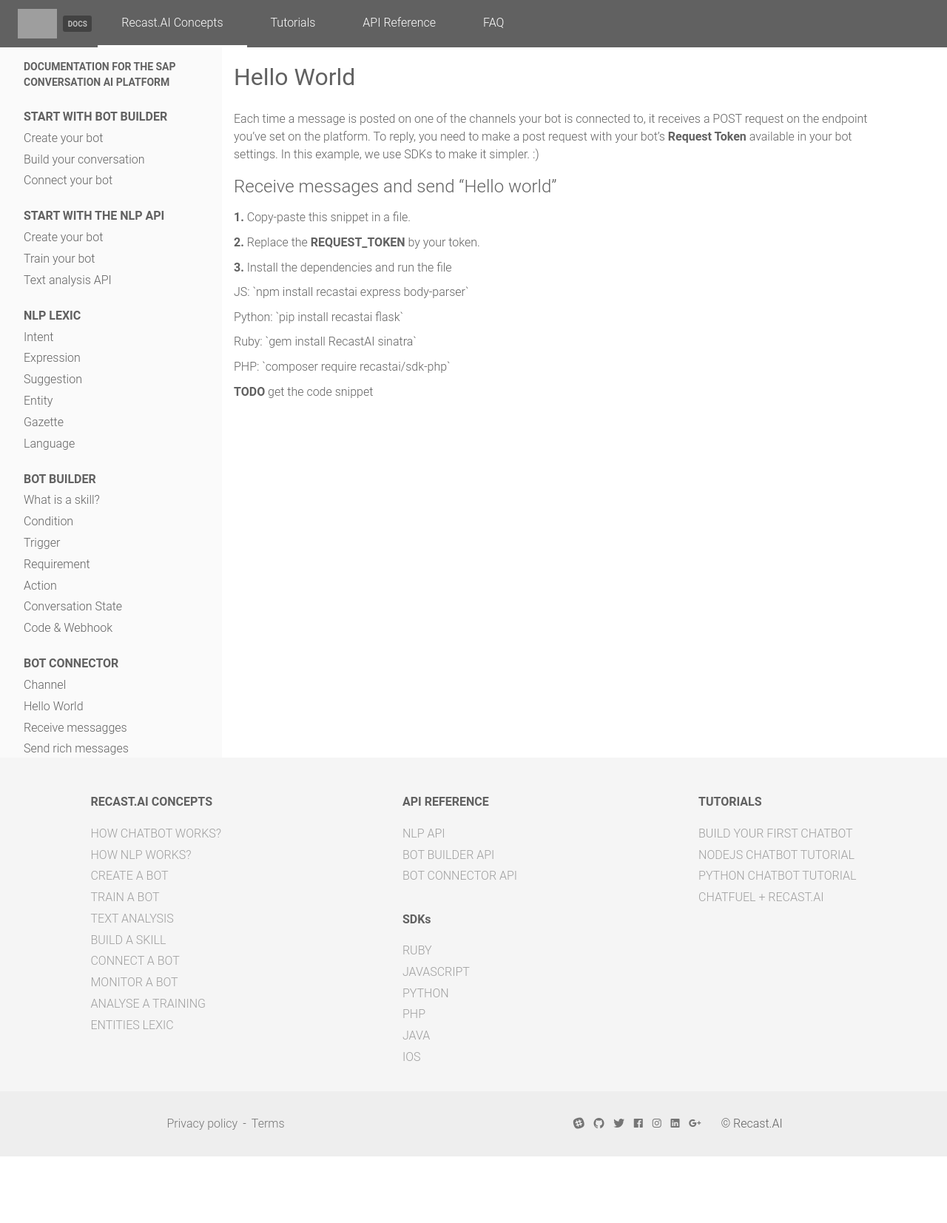
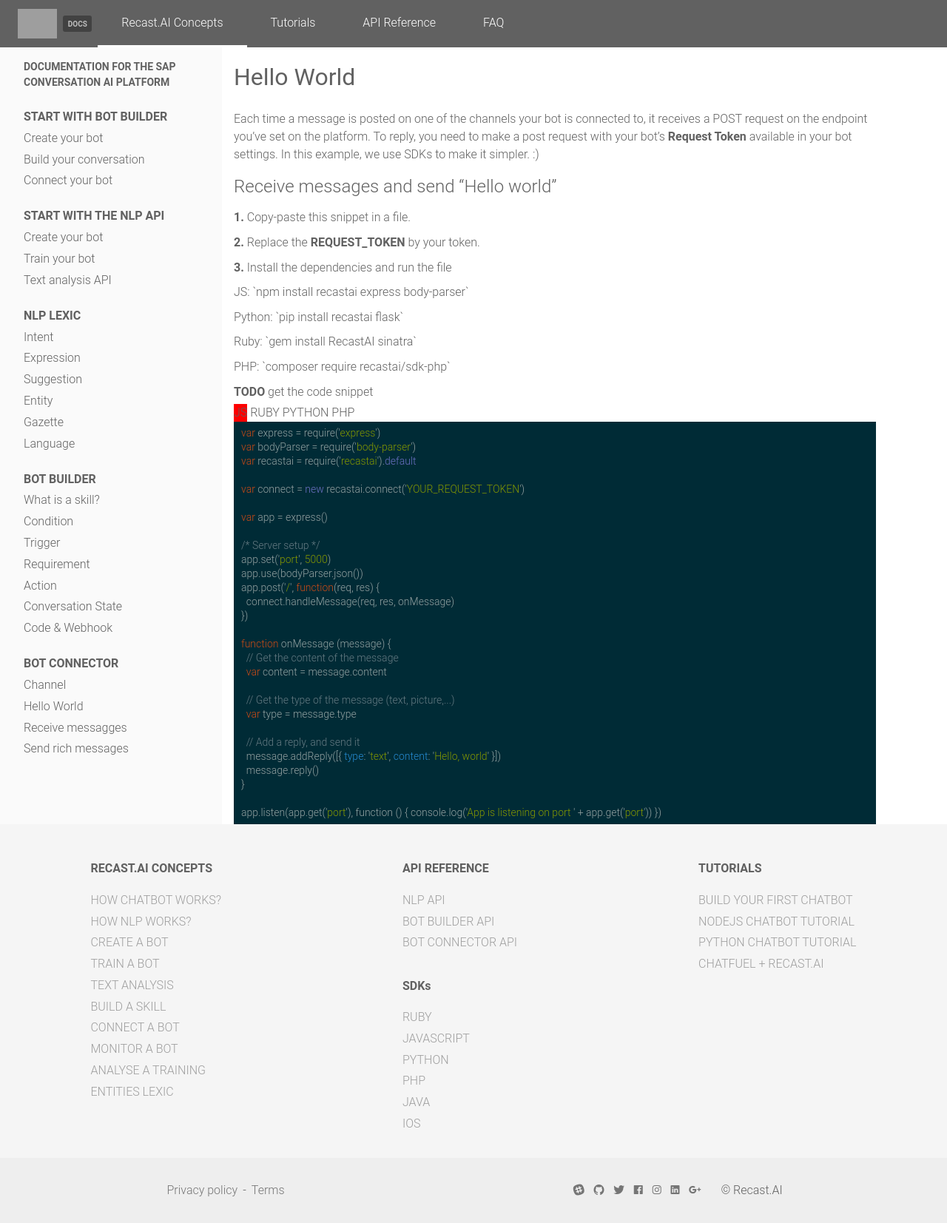
Before and after one commit to SAP-archive/docs, a Jekyll site: the page built from concepts/bot_connector/hello_world.md, in a window 1280 px wide. Shown: the whole page at 74% size. Built offline with Jekyll 4.4.1, drawn with Linux system fonts in a browser that asks for light colours; nearby versions of some CDN libraries; a script that is not in the unit is left out; before the commit the page ends 1563 px from its top, so only the background shows below that; grey boxes are pictures that could not be loaded.

Commit message:
feat(core) add hello_world snippet skeleton

```diff
--- a/_layouts/concept.html
+++ b/_layouts/concept.html
@@ -2,11 +2,14 @@
 layout: default
 ---
 <div class="Concept">
+  <script src="{{ "/assets/js/hello_snippet.js" | relative_url }}"></script>
+
   {% include nav.html %}
 
   <div class="Concept-content">
     <h1>{{ page.title }}</h1>
 
     {{ page.content | markdownify }}
+
   </div>
 </div>
--- a/concepts/bot_connector/hello_world.md
+++ b/concepts/bot_connector/hello_world.md
@@ -17,8 +17,6 @@
 **3.** Install the dependencies and run the file
 
 
-
-
 JS: \`npm install recastai express body-parser\`
 
 Python: \`pip install recastai flask\`
@@ -28,3 +26,163 @@
 PHP: \`composer require recastai/sdk-php\`
 
 **TODO** get the code snippet
+
+<style>
+  .highlighter-rouge {
+    display: none;
+  }
+
+  .snippet-tab-active {
+    background-color: red;
+  }
+
+  .snippet-active {
+    display: block !important;
+  }
+</style>
+
+<script>
+  function activateHelloSnippet(language) {
+    document.querySelectorAll(".snippet-tab")
+      .forEach(elem => elem.classList.remove("snippet-tab-active"));
+    document.getElementById(`hello-snippet-${language}`).classList.add("snippet-tab-active")
+
+    for (const lng of ["javascript", "ruby", "python", "php"]) {
+      if (lng === language) {
+        document.querySelector(`.language-${language}`).classList.add("snippet-active")
+      } else {
+        document.querySelector(`.language-${lng}`).classList.remove("snippet-active")
+      }
+    }
+  };
+
+  document.addEventListener("DOMContentLoaded", () => {
+    activateHelloSnippet("javascript")
+  });
+</script>
+
+<div id="hello-snippet-container">
+  <div class="snippet-tabs">
+    <button onclick="activateHelloSnippet('javascript')" id="hello-snippet-javascript" class="snippet-tab">JS</button>
+    <button onclick="activateHelloSnippet('ruby')" id="hello-snippet-ruby" class="snippet-tab">RUBY</button>
+    <button onclick="activateHelloSnippet('python')" id="hello-snippet-python" class="snippet-tab">PYTHON</button>
+    <button onclick="activateHelloSnippet('php')" id="hello-snippet-php" class="snippet-tab">PHP</button>
+  </div>
+</div>
+
+~~~ javascript
+var express = require('express')
+var bodyParser = require('body-parser')
+var recastai = require('recastai').default
+
+var connect = new recastai.connect('YOUR_REQUEST_TOKEN')
+
+var app = express()
+
+/* Server setup */
+app.set('port', 5000)
+app.use(bodyParser.json())
+app.post('/', function(req, res) {
+  connect.handleMessage(req, res, onMessage)
+})
+
+function onMessage (message) {
+  // Get the content of the message
+  var content = message.content
+
+  // Get the type of the message (text, picture,...)
+  var type = message.type
+
+  // Add a reply, and send it
+  message.addReply([{ type: 'text', content: 'Hello, world' }])
+  message.reply()
+}
+
+app.listen(app.get('port'), function () { console.log('App is listening on port ' + app.get('port')) })
+~~~
+
+~~~ ruby
+require 'sinatra'
+require 'recastai'
+
+connect = RecastAI::Connect.new('YOUR_REQUEST_TOKEN')
+
+set :port, 5000
+
+post '/' do
+  connect.handle_message(request) do |message|
+    # Get the content of the message
+    content = message.content
+
+    # Get the type of the message (text, picture,...)
+    type = message.type
+
+    # Add a reply, and send it
+    replies = [{type: 'text', content: 'Hello, world'}]
+
+    connect.send_message(replies, message.conversation_id)
+  end
+end
+~~~
+
+~~~ python
+from recastai import Connect
+from flask import Flask, request, jsonify
+
+connect = Connect('YOUR_REQUEST_TOKEN')
+
+def bot(request):
+  message = connect.parse_message(request)
+
+  # Get the content of the message
+  content = message.content
+
+  # Get the type of the message (text, picture,...)
+  type = message.type
+
+  # Add a reply, and send it
+  replies = [{type: 'text', content: 'Hello, world'}]
+
+  connect.send_message(replies, message.conversation_id)
+
+  return jsonify(status=200)
+
+app = Flask(__name__)
+
+@app.route('/', methods=['POST'])
+def root():
+  return bot(request)
+
+app.run(port='5000')
+~~~
+
+~~~ php
+<?php
+use RecastAI\Client;
+
+// Start Slim server
+$app = new \Slim\App();
+
+// Instantiate the Connect Client
+$connect = Client::Connect($_ENV["YOUR_REQUEST_TOKEN"]);
+
+//Handle / route
+$app->post('/', function ($request, $response) {
+  $connect->handleMessage($body, 'replyMessage');
+});
+
+function replyMessage ($message) {
+  // Get the content of the message
+  $text = $message->content;
+
+  // Get the type of the message (text, picture,...)
+  $type = $message->type;
+
+  $message->addReply([(object)['type' => 'text', 'content' => 'Hello, world']]);
+
+  $message->reply();
+}
+
+// Run Slim server
+$app->run();
+~~~
```
